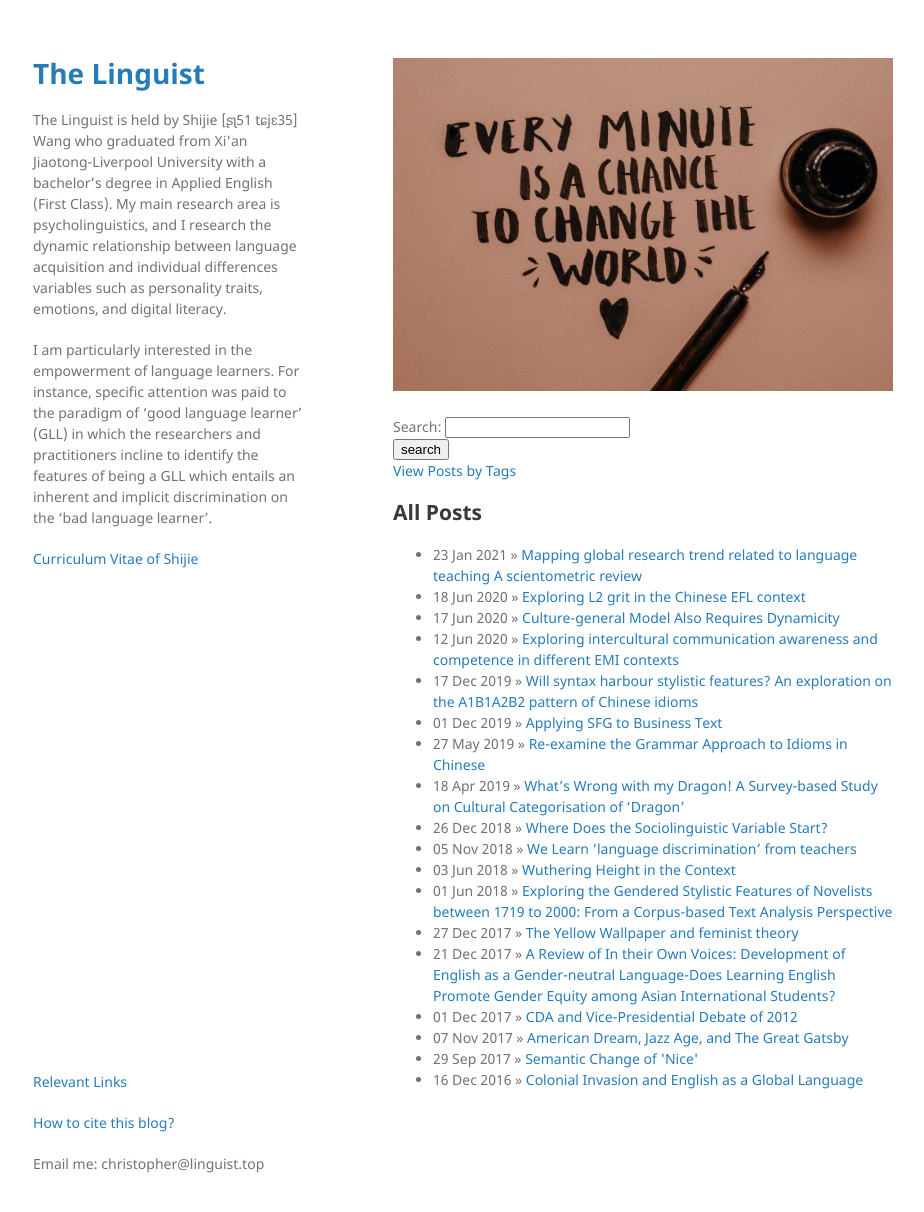
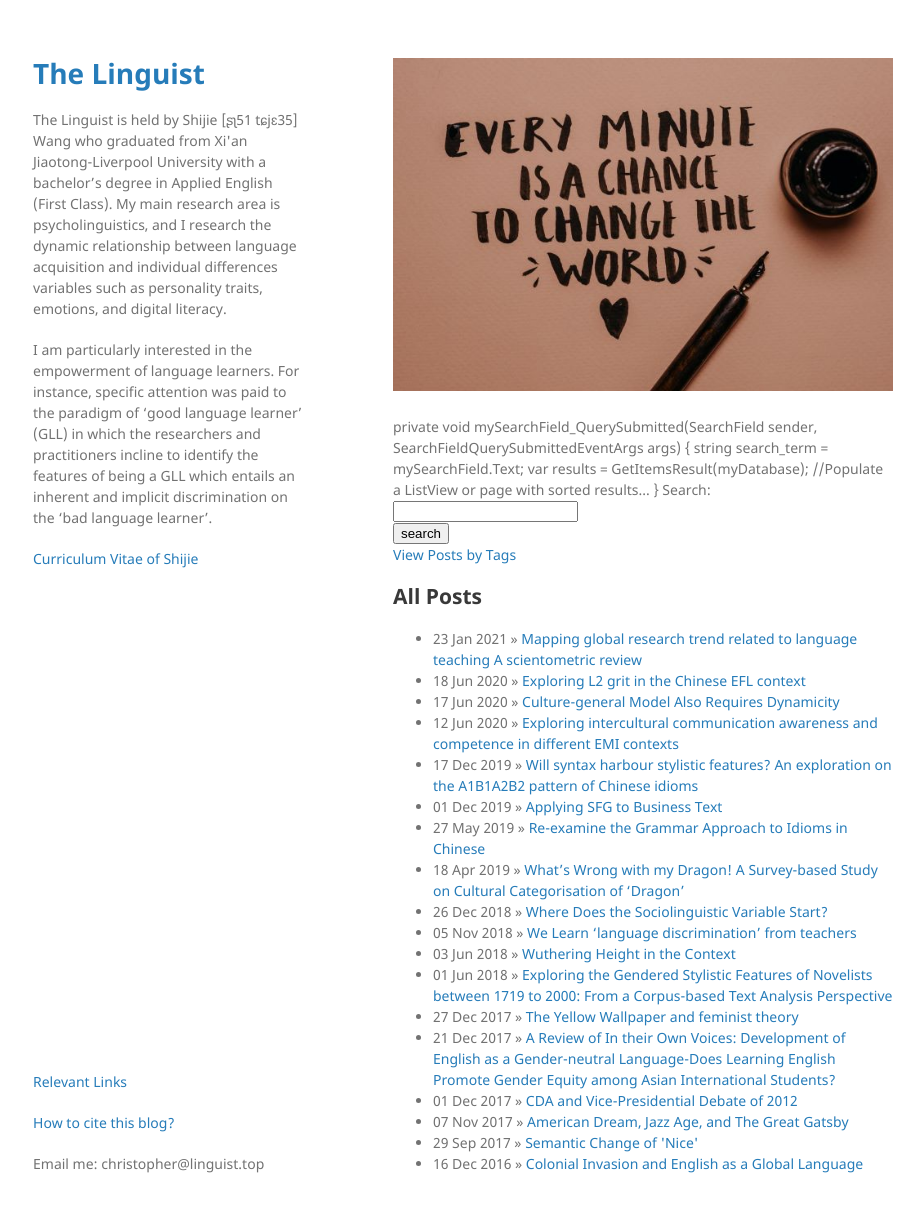
Before and after one commit to ChristopherTLAL/personal-blog, a Jekyll site: the page built from index.md, in a window 1280 px wide and 1244 px high. Shown: the top 1212 px of the window, without its empty margins (177-1101 px from the left). Built offline with Jekyll 4.4.1, drawn with Linux system fonts in a browser that asks for light colours; our own code applies the rules of GitHub Pages for plain Markdown files.

Commit message:
Update default.html

```diff
--- a/_layouts/default.html
+++ b/_layouts/default.html
@@ -27,6 +27,15 @@
       {{ content }}
         <form action="http://linguist.top" method="get">
     <div>
+      <SearchField Width="250" QuerySubmitted="mySearchField_QuerySubmitted"/>
+      private void mySearchField_QuerySubmitted(SearchField sender,
+    SearchFieldQuerySubmittedEventArgs args)
+{
+    string search_term = mySearchField.Text;
+    var results = GetItemsResult(myDatabase);
+
+    //Populate a ListView or page with sorted results...
+}
          <label for="search">Search:</label>
          <input name="search" id="search">
     </div>
```
